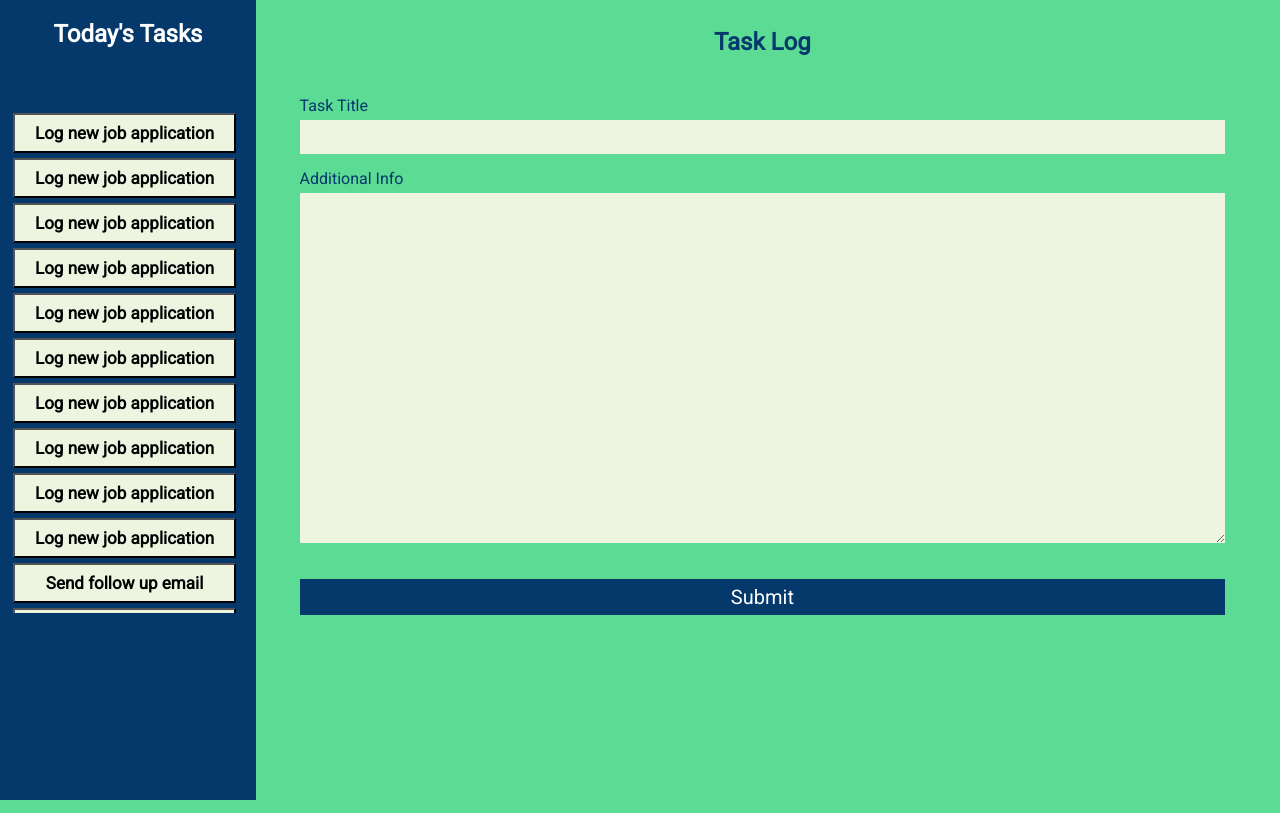
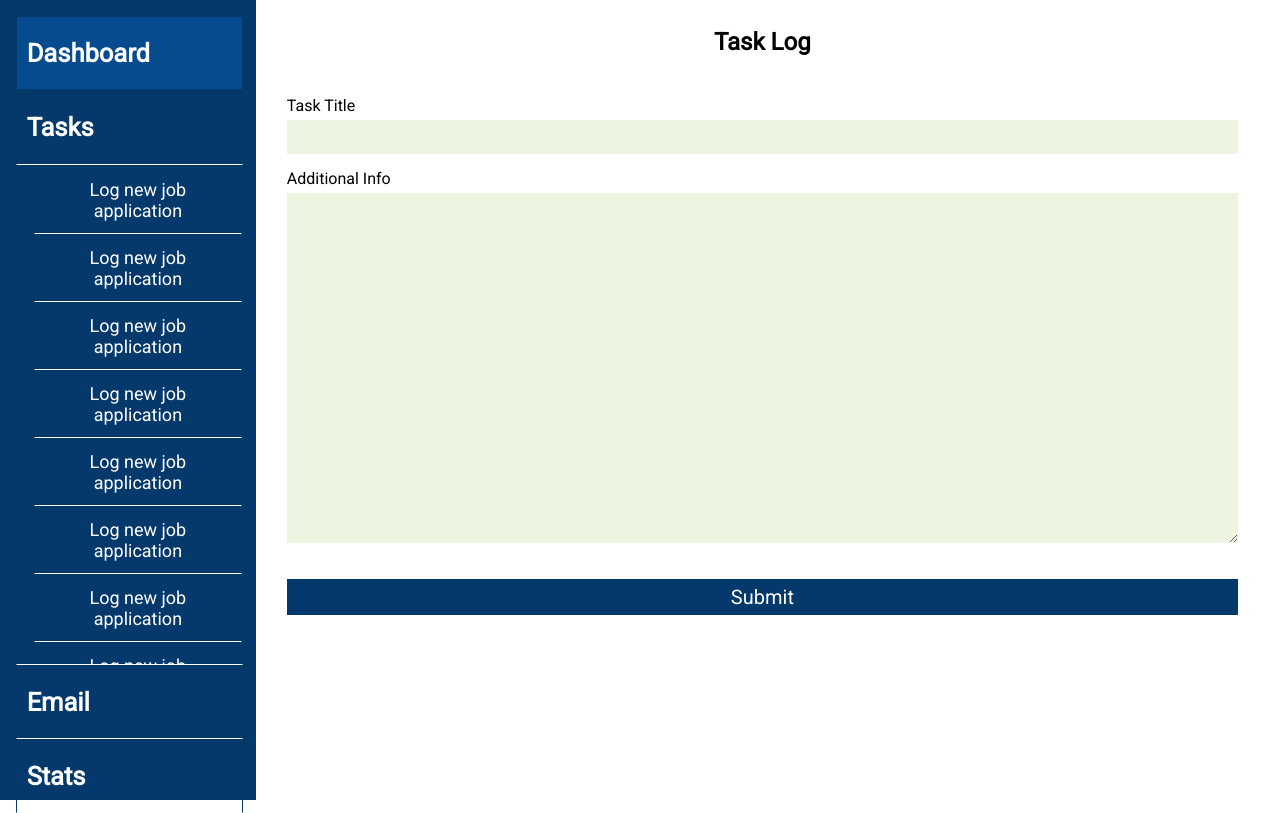
Before and after one commit to jacobselbe/hire-me-faster-node-capstone, a website: page public/index.html in a window 1280 px wide. Drawn offline with nearby package versions, Linux system fonts and the light colour scheme.

Commit message:
adjusted html and css

```diff
--- a/public/index.html
+++ b/public/index.html
@@ -67,36 +67,49 @@
         </main>
         <!-- Dashboard Page -->
         <main role="main" id="dashboardPage" class="row">
-            <section id="taskListContainer" class="col-20">
-                <div class="task-list col-20">
-                    <h2>Today's Tasks</h2>
-                    <ul>
-                        <!-- list items generated by main.js -->
-                        <!-- placeholder list items to be removed -->
-                        <li><button>Log new job application</button></li>
-                        <li><button>Log new job application</button></li>
-                        <li><button>Log new job application</button></li>
-                        <li><button>Log new job application</button></li>
-                        <li><button>Log new job application</button></li>
-                        <li><button>Log new job application</button></li>
-                        <li><button>Log new job application</button></li>
-                        <li><button>Log new job application</button></li>
-                        <li><button>Log new job application</button></li>
-                        <li><button>Log new job application</button></li>
-                        <li><button>Send follow up email</button></li>
-                        <li><button>Send follow up email</button></li>
-                        <li><button>Send follow up email</button></li>
-                        <li><button>Send follow up email</button></li>
-                        <li><button>Send follow up email</button></li>
-                        <li><button>Send follow up email</button></li>
-                        <li><button>Send follow up email</button></li>
-                        <li><button>Send follow up email</button></li>
-                        <li><button>Send follow up email</button></li>
-                        <li><button>Send follow up email</button></li>
-                    </ul>
-                </div>
+            <section class="side-menu">
+                <ul class="menu-list">
+                    <li id="dashboard" class="active-tab">
+                        <h2>Dashboard</h2>
+                    </li>
+                    <li id="tasks" class="">
+                        <h2>Tasks</h2>
+                    </li>
+                    <li id="taskList" class="task-list">
+                        <ul>
+                            <!-- generated by client.js -->
+                            <!-- placeholder list items to be removed -->
+                            <li>Log new job application</li>
+                            <li>Log new job application</li>
+                            <li>Log new job application</li>
+                            <li>Log new job application</li>
+                            <li>Log new job application</li>
+                            <li>Log new job application</li>
+                            <li>Log new job application</li>
+                            <li>Log new job application</li>
+                            <li>Log new job application</li>
+                            <li>Log new job application</li>
+                            <li>Send follow up email</li>
+                            <li>Send follow up email</li>
+                            <li>Send follow up email</li>
+                            <li>Send follow up email</li>
+                            <li>Send follow up email</li>
+                            <li>Send follow up email</li>
+                            <li>Send follow up email</li>
+                            <li>Send follow up email</li>
+                            <li>Send follow up email</li>
+                            <li>Send follow up email</li>
+                        </ul>
+                    </li>
+                    <li id="email" class="">
+                        <h2>Email</h2>
+                    </li>
+                    <li id="stats" class="">
+                        <h2>Stats</h2>
+                    </li>
+                </ul>
             </section>
-            <section class="task-box col-80">
+            <section class="task-box">
                 <form id="taskForm">
                     <fieldset name="task">
                         <legend><h2>Task Log</h2></legend>
@@ -110,7 +123,11 @@
                     </fieldset>
                 </form>
             </section>
+            <section class="email-box col-80 hidden">
+                <!-- generated by client.js -->
+            </section>
             <section class="stats-box col-80 hidden">
+                <!-- generated by client.js -->
                 <h2>Stats (placeholder image below to be removed)</h2>
                 <img src="http://images.algebraden.com/graphs/double-bar-graph.jpg" alt="Graph of your weekly activity."
                     width="100%" height="300px">
--- a/public/main.css
+++ b/public/main.css
@@ -1,11 +1,6 @@
 * {
     box-sizing: border-box;
     font-family: 'Roboto', sans-serif;
-}
-
-body {
-    background-color: #5cdb95;
-    color: #05386b;
 }
 
 li {
@@ -17,7 +12,7 @@ li {
 }
 
 .landing-img {
-    height: 500px;
+    margin-top: 13px;
 }
 
 .form-switch-box {
@@ -27,14 +22,23 @@ li {
 
 .form-switch-box button {
     border: none;
-    background-color: #379683;
-    color: white;
+    background-color: #edf5e1;
+    color: #05386b;
     font-size: 20px;
     padding: 10px;
 }
 
+.form-switch-box button:hover {
+    background-color: #8ee4af;
+}
+
+button.switch-selected:hover {
+    filter: brightness(100%);
+}
+
 .form-switch-box button.switch-selected {
     background-color: #05386b;
+    color: white;
 }
 
 .signup-login-section, .site-features-section {
@@ -53,6 +57,7 @@ li {
     margin-bottom: 15px;
     width: 100%;
     background-color: #8ee4af;
+    color: #05386b;
 }
 
 .signup-login-section fieldset {
@@ -81,66 +86,69 @@ li {
     margin-top: 15px;
 }
 
-button:hover {
-    filter: brightness(120%);
-}
-
-button.switch-selected:hover {
-    filter: brightness(100%);
+button[type="submit"]:hover {
+    filter: brightness(125%);
 }
 
 .site-features {
     font-weight: bold;
     font-size: 25px;
+    color: #05386b;
+    background-color: #edf5e1;
 }
 
-.task-list {
+.side-menu {
     background-color: #05386b;
+    color: white;
+    float: left;
+    width: 20%;
     position: absolute;
     top: 0;
+    left: 0;
     bottom: 0;
-    left: 0;
+    padding-right: 1%;
 }
 
-.task-list h2 {
-    text-align: center;
-    color: white;
+.side-menu li {
+    padding-left: 10px;
+    margin-left: -12%;
+    font-size: 17px;
+    border: 1px solid #05386b;
+    border-bottom: 1px solid white;
 }
 
-.task-list ul {
-    margin-top: 65px;
-    padding: 0;
+.menu-list li:hover {
+    border: 1px solid white;
+}
+
+li.task-list:hover {
+    border: 1px solid #05386b;
+    border-bottom: 1px solid white;
+}
+
+li.active-tab {
+    background-color: #074b8f;
+    border: 1px solid #05386b;
+}
+
+li.task-list {
     height: 500px;
     overflow-x: auto;
     overflow-y: auto;
 }
 
-::-webkit-scrollbar {
-  width: 10px;
+.task-list ul {
+    margin-left: -5%;
 }
 
-::-webkit-scrollbar-track {
-  border-radius: 5px;
-  background: #edf5e1;
+.task-list ul li {
+    text-align: center;
+    padding: 12px;
+    font-size: 18px;
 }
 
-::-webkit-scrollbar-thumb {
-  background: #5cdb95;
-  border-radius: 5px;
-}
-
-::-webkit-scrollbar-thumb:hover {
-  background: darkgray;
-}
-
-.task-list button {
-    background-color: #edf5e1;
-    width: 97%;
-    font-size: 17px;
-    font-weight: 600;
-    padding: 8px;
-    margin-right: 3%;
-    margin-bottom: 5px;
+.dashboard, .task-box, .email-box, .stats-box {
+    margin-left: 20%;
 }
 
 .stats-box h2 {
```
